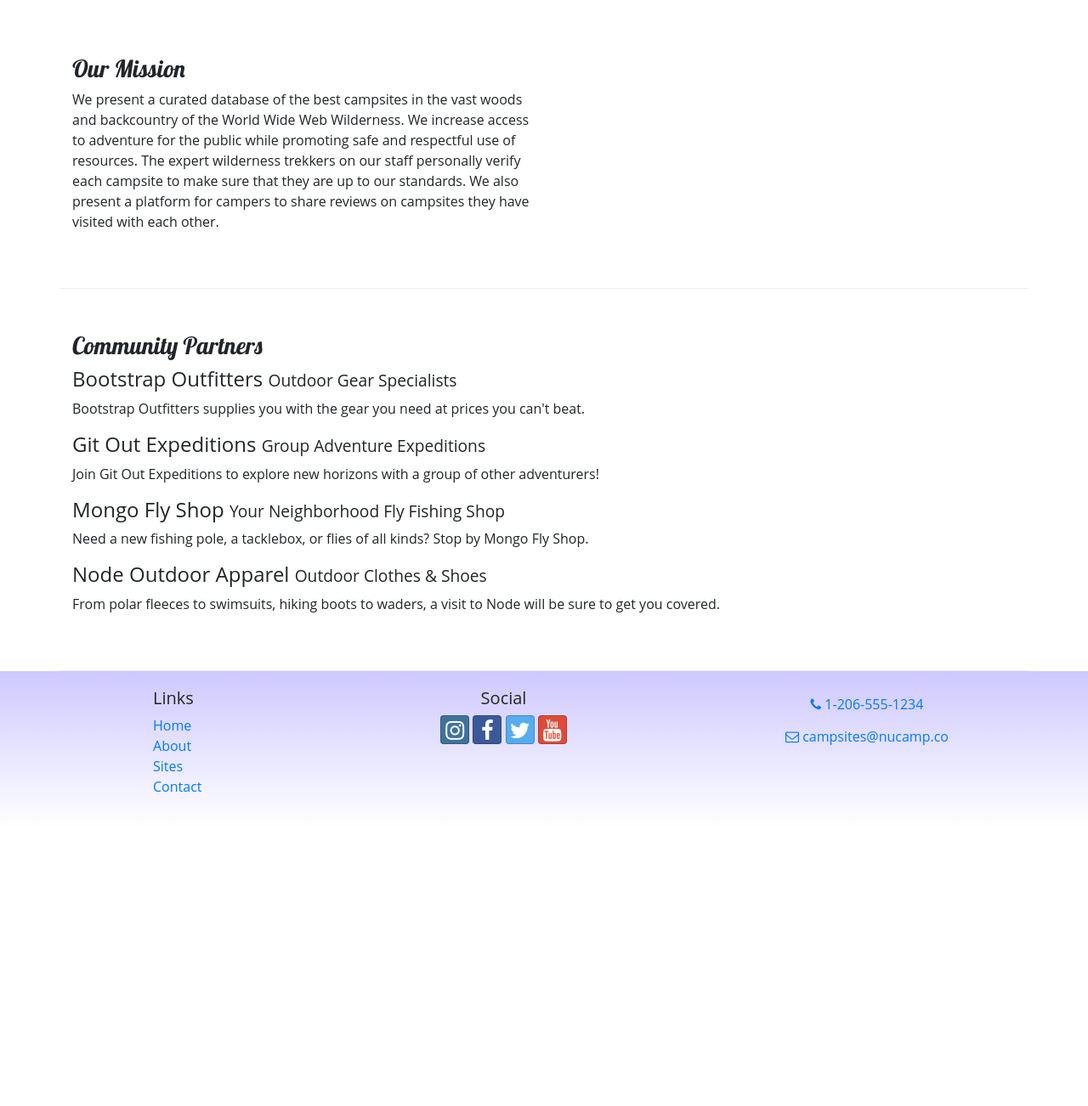
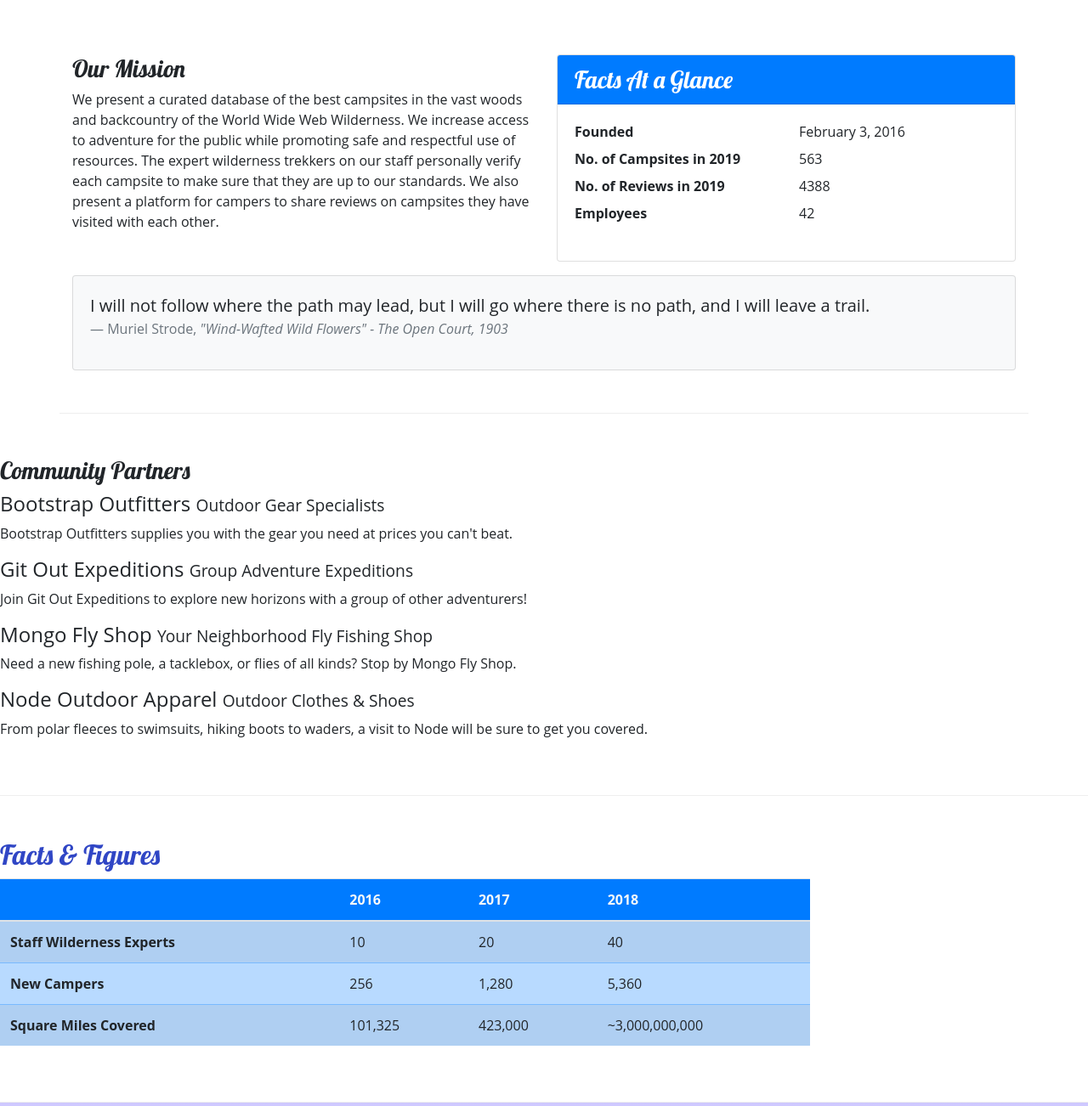
Before and after one commit to snkypythn/Nucampsite, a website: page aboutus.html in a window 1280 px wide. Shown: the part 340-1642 px from the top of the page at 85% size. Before the commit the page ends 1314 px from the top, so only its background shows below. Drawn offline with nearby package versions, Linux system fonts and the light colour scheme.

Commit message:
tables and cards

```diff
--- a/aboutus.html
+++ b/aboutus.html
@@ -62,9 +62,40 @@
                 <h3>Our Mission</h3>
                 <p>We present a curated database of the best campsites in the vast woods and backcountry of the World Wide Web Wilderness. We increase access to adventure for the public while promoting safe and respectful use of resources. The expert wilderness trekkers on our staff personally verify each campsite to make sure that they are up to our standards. We also present a platform for campers to share reviews on campsites they have visited with each other.</p>
             </div>
+            <div class="col-sm-6">
+                <div class="card">
+                    <h3 class="card-header bg-primary text-white">Facts At a Glance</h3>
+                    <div class="card-body">
+                        <dl class="row">
+                            <dt class="col-6">Founded</dt>
+                            <dd class="col-6">February 3, 2016</dd>
+                            <dt class="col-6">No. of Campsites in 2019</dt>
+                            <dd class="col-6">563</dd>
+                            <dt class="col-6">No. of Reviews in 2019</dt>
+                            <dd class="col-6">4388</dd>
+                            <dt class="col-6">Employees</dt>
+                            <dd class="col-6">42</dd>
+                        </dl>
+                    </div>
+                </div>
+            </div>
+            <div class="col">
+                <div class="card bg-light mt-3">
+                    <blockquote class="blockquote card-body">
+                        <p class="mb-0">I will not follow where the path may lead, but I will go where there is no path, and I will leave a trail.</p>
+                        <footer class="blockquote-footer">Muriel Strode,
+                            <cite title="Source Title">"Wind-Wafted Wild Flowers" -
+                                The Open Court, 1903
+                            </cite>
+                        </footer>
+                    </blockquote>
+        		</div>
+            </div>
+        </div>
         </div>
 
         <div class="row row-content">
+
             <div class="col">
                 <h3>Community Partners</h3>
                 <h4>Bootstrap Outfitters <small>Outdoor Gear Specialists</small></h4>
@@ -77,9 +108,47 @@
                 <p class="d-none d-sm-block">From polar fleeces to swimsuits, hiking boots to waders, a visit to Node will be sure to get you covered.</p>
             </div>
         </div>
+
+        <div class="row row-content">
+            <div class="col-sm-9">
+            	<h2>Facts &amp; Figures</h2>
+            	<div class="table-responsive">
+               	    <table class="table table-striped">
+	                    <thead>
+	                        <tr class="bg-primary text-light">
+	                            <th></th>
+	                            <th>2016</th>
+	                            <th>2017</th>
+	                            <th>2018</th>
+	                        </tr>
+                    	</thead>
+	                    <tbody class="table-primary">
+                            <tr>
+                                <th>Staff Wilderness Experts</th>
+                                <td>10</td>
+                                <td>20</td>
+                                <td>40</td>
+                            </tr>
+                            <tr>
+                                <th>New Campers</th>
+                                <td>256</td>
+                                <td>1,280</td>
+                                <td>5,360</td>
+                            </tr>
+                            <tr>
+                                <th>Square Miles Covered</th>
+                                <td>101,325</td>
+                                <td>423,000</td>
+                                <td>~3,000,000,000</td>
+                            </tr>
+                        </tbody>
+                    </table>
+                </div>
+            </div>
+       </div>
     </div>
 
-    <footer>
+    <footer class="site-footer">
         <div class="container">
             <div class="row">
                 <div class="col-4 col-sm-2 offset-1">
--- a/css/styles.css
+++ b/css/styles.css
@@ -14,7 +14,7 @@ header h2 {
     color: #CEC8FF;
 }
 
-footer {
+.site-footer {
     background-image: linear-gradient(#CEC8FF, white);
     padding: 20px 0;
 }
```
Also changed, not shown: contactus.html (+1 -1 lines), index.html (+1 -1 lines).
